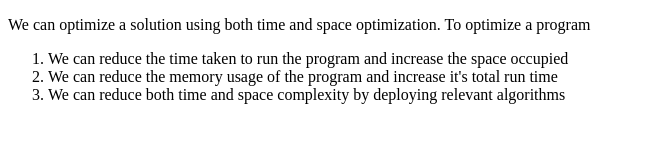
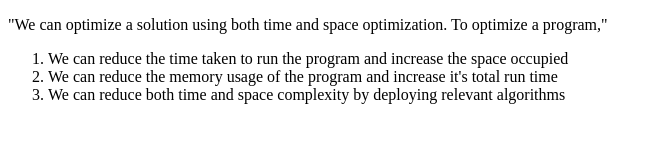
Before and after one commit to acciojob/ordered-list-practise-Tanuchouksey, a website: page main.html in a window 1280 px wide. Shown: the full height of the page, 0-661 px from the left. Drawn offline with Linux system fonts and the light colour scheme.

Commit message:
created a submission

```diff
--- a/main.html
+++ b/main.html
@@ -10,8 +10,8 @@
 	<!-- the entire body must be written by student -->
     <script type="text/javascript" src="./script.js">
 </script>
-<p>We can optimize a solution using both time
-	and space optimization. To optimize a program</p>
+<p>"We can optimize a solution using both time and space
+optimization. To optimize a program,"</p>
 	<ol>
 <li>We can reduce the time taken to run the program and
 			increase the space occupied</li>
```
